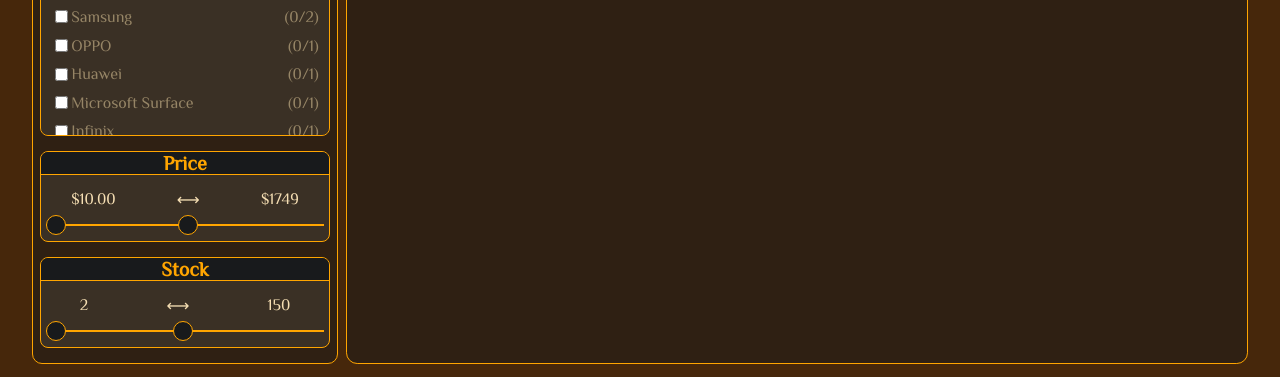
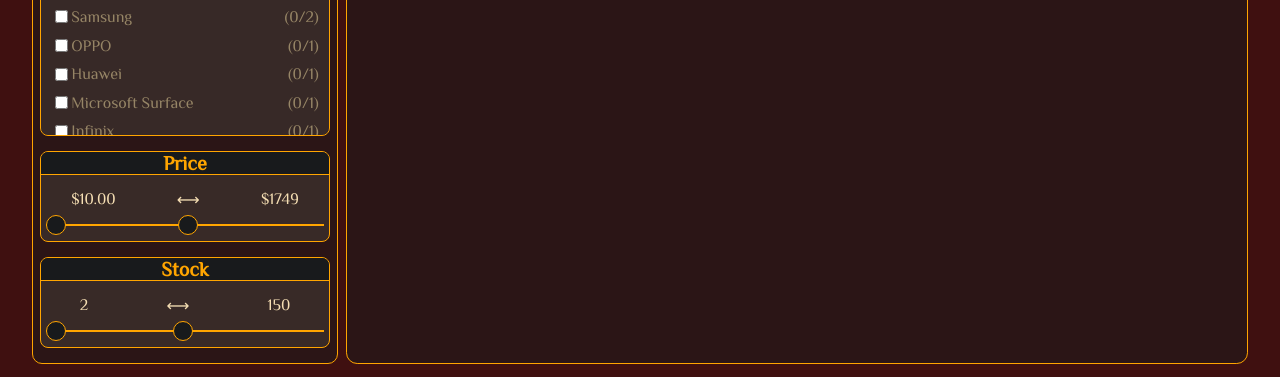
Before and after one commit to Kotkiller/online-store, a website built with webpack: page online-store/src/pages/main-page/index.html in a window 1280 px wide. Shown: the part 411-788 px from the top of the page. Built offline with nearby package versions, Linux system fonts and the light colour scheme.

Commit message:
Update index.css

```diff
--- a/online-store/src/pages/main-page/index.css
+++ b/online-store/src/pages/main-page/index.css
@@ -2,7 +2,7 @@
   box-sizing: border-box;
   margin: 0;
   padding: 0;
-  background-color: #46270b;
+  background-color: #3f1010;
   overflow-x: hidden;
   font-family: 'Philosopher', sans-serif;
 }
```
